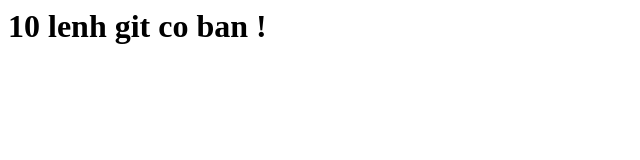
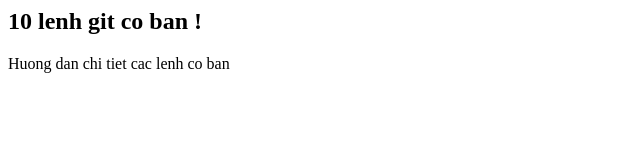
Before and after one commit to MinhDuc010120/Github_new, a plain HTML site: page index.html in a window 1280 px wide. Shown: the whole page, without its empty margins (0-640 px from the left). Drawn offline with Linux system fonts and the light colour scheme.

Commit message:
change h1 to h2 . add <p>

```diff
--- a/index.html
+++ b/index.html
@@ -6,6 +6,7 @@
     <title>Git and Dithub toturial</title>
 </head>
 <body>
-    <h1>10 lenh git co ban !</h1>
+    <h2>10 lenh git co ban !</h2>
+    <p>Huong dan chi tiet cac lenh co ban</p>
 </body>
 </html>
```
